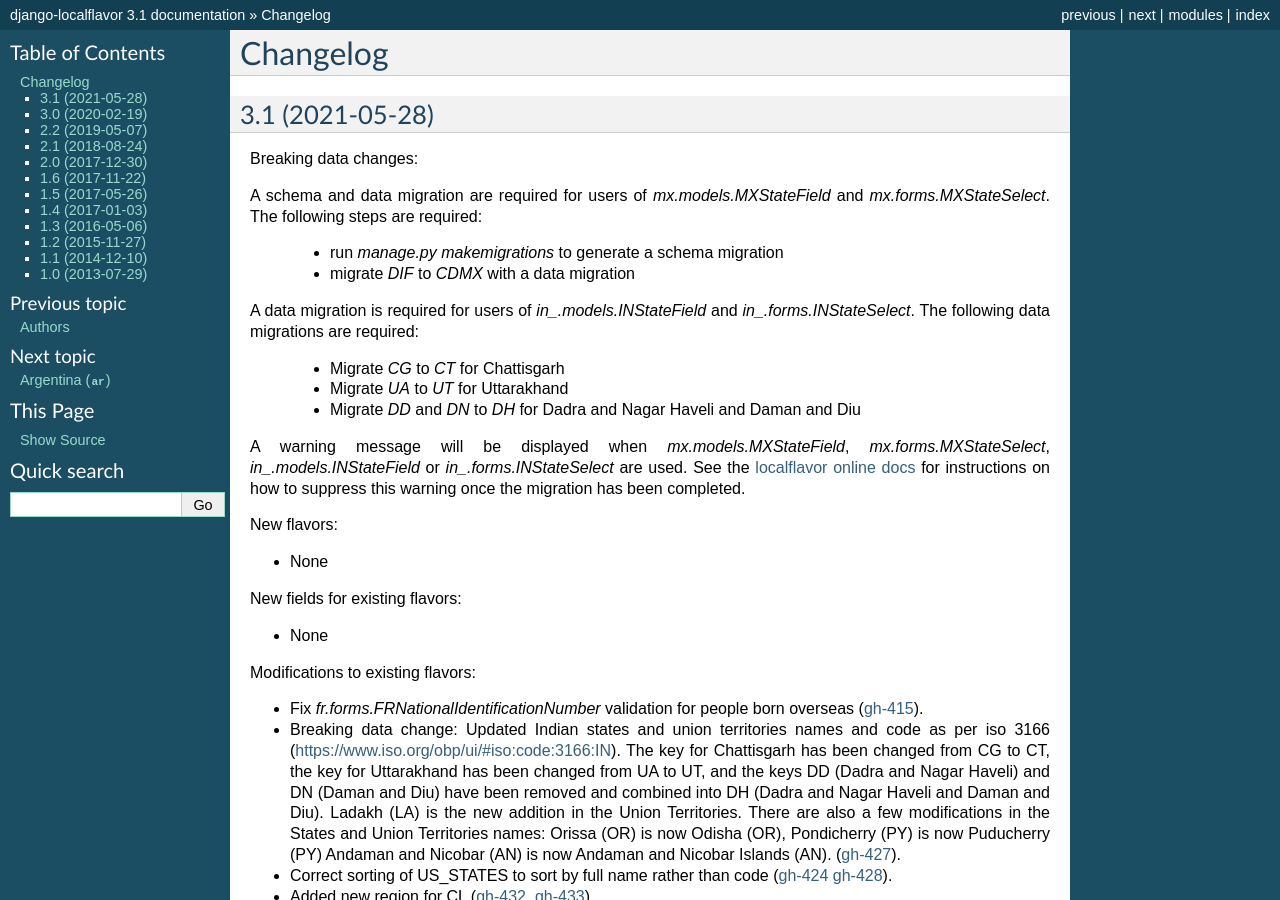
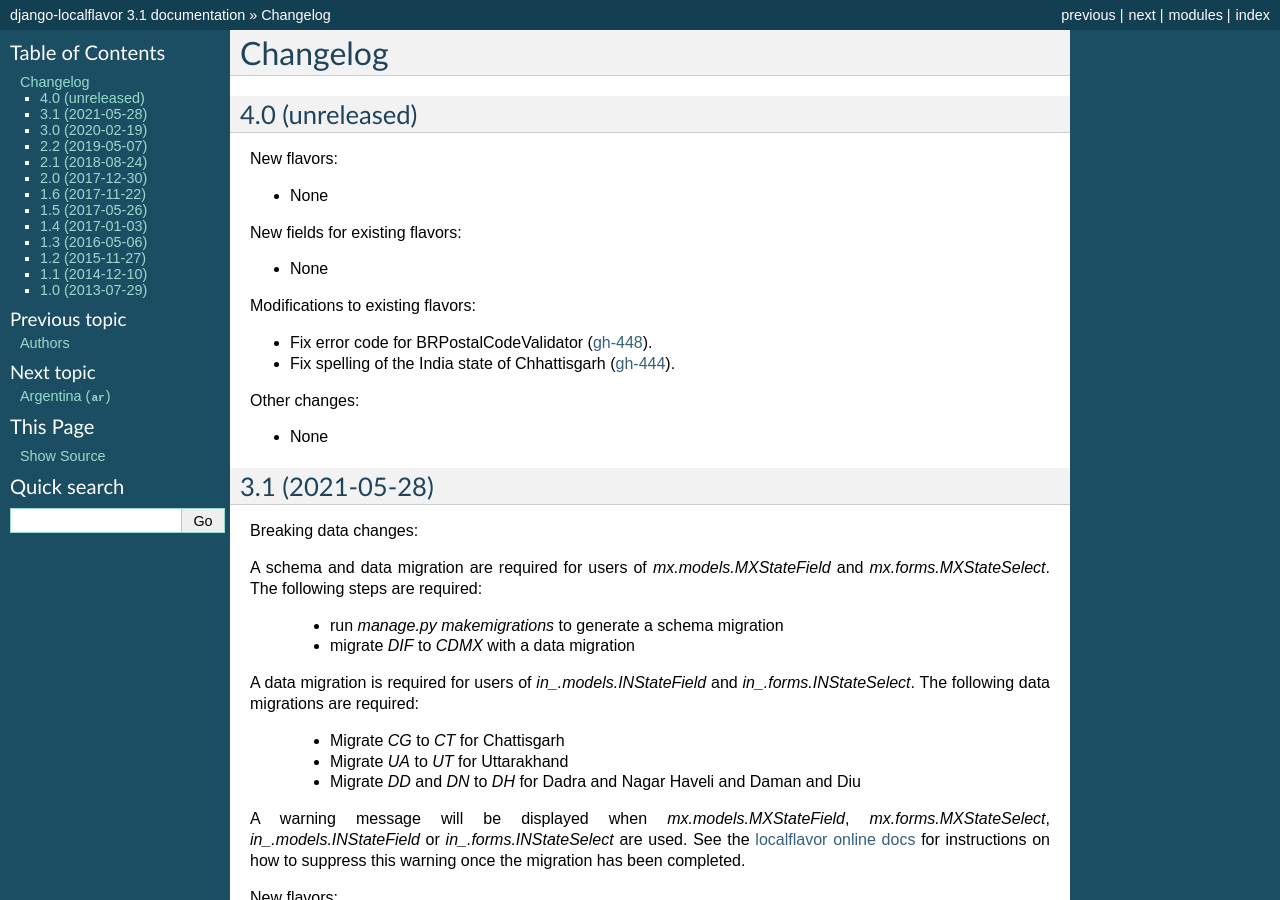
Before and after one commit to django/django-localflavor, a Sphinx documentation site: the page built from docs/changelog.rst, in a window 1280 px wide and 900 px high. Built offline with Sphinx 7.4.7, drawn with Linux system fonts in a browser that asks for light colours.

Commit message:
update authors.rst and changelog.rst

```diff
--- a/docs/authors.rst
+++ b/docs/authors.rst
@@ -17,6 +17,7 @@ Authors
 * Alix Martineau
 * Alonisser
 * Andreas Pelme
+* André Niero Setti
 * André Ramos
 * Andres Torres Marroquin
 * Andrew Godwin
--- a/docs/changelog.rst
+++ b/docs/changelog.rst
@@ -1,5 +1,29 @@
 Changelog
 =========
+
+4.0   (unreleased)
+------------------
+
+New flavors:
+
+- None
+
+New fields for existing flavors:
+
+- None
+
+Modifications to existing flavors:
+
+- Fix error code for BRPostalCodeValidator
+  (`gh-448 <https://github.com/django/django-localflavor/pull/448>`_).
+- Fix spelling of the India state of Chhattisgarh
+  (`gh-444 <https://github.com/django/django-localflavor/pull/444>`_).
+
+Other changes:
+
+- None
+
+
 
 3.1   (2021-05-28)
 ------------------
```
